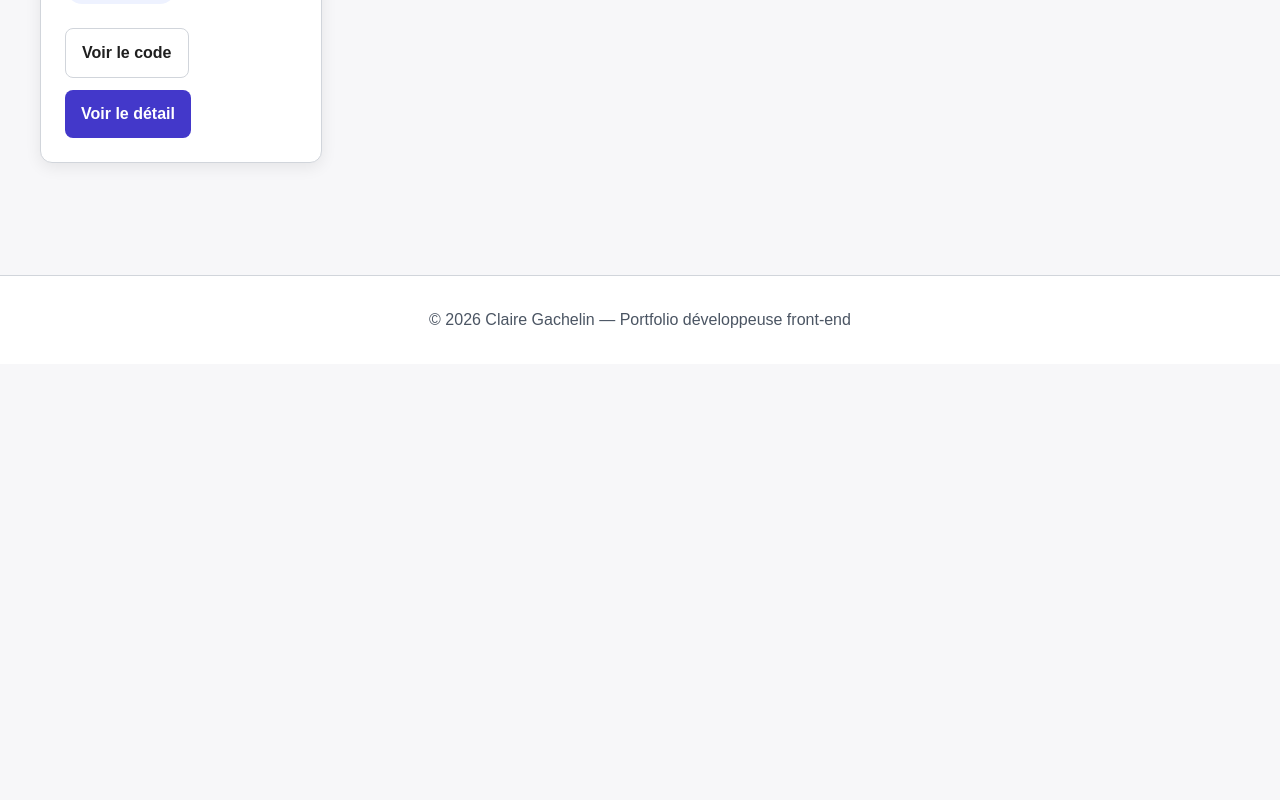
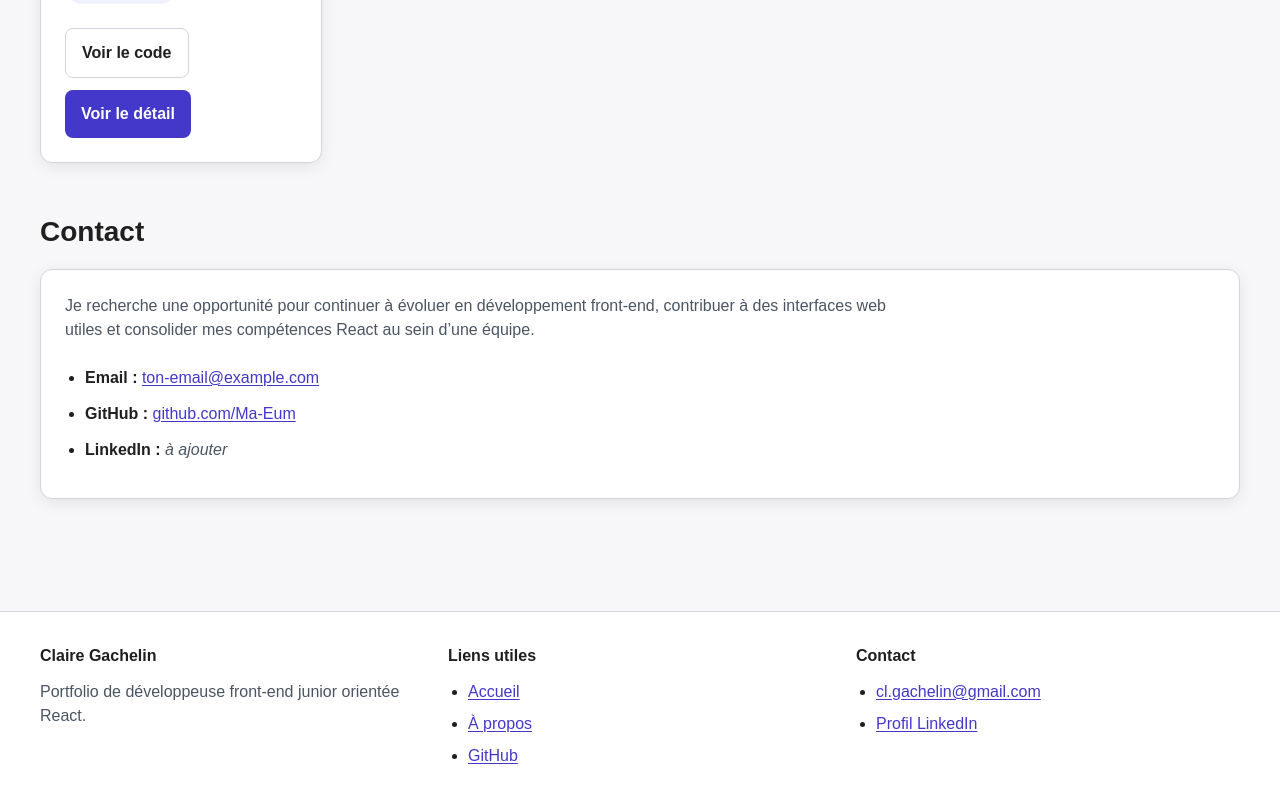
Before and after one commit to Ma-Eum/Portfolio-claire, a React app: page / in a window 1280 px wide. Shown: the part 1815-2615 px from the top of the page. Before the commit the page ends 2179 px from the top, so only its background shows below. Built offline with nearby package versions, Linux system fonts and the light colour scheme; the HTML template or start-up script is replaced by a standard one.

Commit message:
Ajout des liens de contact réels dans le footer et la page d'accueil

```diff
--- a/src/components/Footer/Footer.jsx
+++ b/src/components/Footer/Footer.jsx
@@ -1,12 +1,59 @@
-import './footer.scss'
+import { Link } from 'react-router-dom'
+import './Footer.scss'
 
+// Le footer complète les informations de contact
+// et donne des liens rapides utiles en bas de page.
 function Footer() {
   return (
     <footer className="site-footer">
-      <div className="container">
-        <p className="site-footer__text">
-          © 2026 Claire Gachelin — Portfolio développeuse front-end
-        </p>
+      <div className="container site-footer__content">
+        <div className="site-footer__block">
+          <p className="site-footer__title">Claire Gachelin</p>
+          <p className="site-footer__text">
+            Portfolio de développeuse front-end junior orientée React.
+          </p>
+        </div>
+
+        <div className="site-footer__block">
+          <p className="site-footer__title">Liens utiles</p>
+          <ul className="site-footer__list">
+            <li>
+              <Link to="/">Accueil</Link>
+            </li>
+            <li>
+              <Link to="/about">À propos</Link>
+            </li>
+            <li>
+              <a
+                href="https://github.com/Ma-Eum"
+                target="_blank"
+                rel="noreferrer"
+                aria-label="Voir le profil GitHub de Claire Gachelin"
+              >
+                GitHub
+              </a>
+            </li>
+          </ul>
+        </div>
+
+        <div className="site-footer__block">
+          <p className="site-footer__title">Contact</p>
+          <ul className="site-footer__list">
+            <li>
+              <a href="mailto:cl.gachelin@gmail.com">cl.gachelin@gmail.com</a>
+            </li>
+            <li>
+              <a
+                href="https://www.linkedin.com/in/claire-gachelin"
+                target="_blank"
+                rel="noreferrer"
+                aria-label="Voir le profil LinkedIn de Claire Gachelin"
+              >
+                Profil LinkedIn
+              </a>
+            </li>
+          </ul>
+        </div>
       </div>
     </footer>
   )
--- a/src/components/Footer/footer.scss
+++ b/src/components/Footer/footer.scss
@@ -1,4 +1,4 @@
-@use '../../styles/variables' as *;
+@use '../../styles/_variables' as *;
 
 .site-footer {
   margin-top: $spacing-xl;
@@ -7,8 +7,43 @@
   border-top: 1px solid $color-border;
 }
 
+.site-footer__content {
+  display: grid;
+  grid-template-columns: repeat(auto-fit, minmax(220px, 1fr));
+  gap: $spacing-lg;
+}
+
+.site-footer__block {
+  display: flex;
+  flex-direction: column;
+  gap: $spacing-sm;
+}
+
+.site-footer__title {
+  margin: 0;
+  font-weight: 700;
+}
+
 .site-footer__text {
   margin: 0;
   color: $color-text-secondary;
-  text-align: center;
 }
+
+.site-footer__list {
+  margin: 0;
+  padding-left: 1.25rem;
+}
+
+.site-footer__list li {
+  margin-bottom: 0.5rem;
+}
+
+.site-footer__list a {
+  color: $color-primary;
+  text-decoration: underline;
+  text-underline-offset: 0.15em;
+}
+
+.site-footer__list a:hover {
+  color: $color-primary-hover;
+}
--- a/src/components/Header/Header.jsx
+++ b/src/components/Header/Header.jsx
@@ -1,5 +1,5 @@
 import { NavLink } from 'react-router-dom'
-import './header.scss'
+import './Header.scss'
 
 function Header() {
   return (
--- a/src/pages/Home/Home.jsx
+++ b/src/pages/Home/Home.jsx
@@ -1,15 +1,16 @@
 import ProjectCard from '../../components/ProjectCard/ProjectCard'
 import projects from '../../data/projects'
-import './home.scss'
+import './Home.scss'
 
 // Home est la page d'accueil du portfolio.
 // Le contenu est découpé en sections sémantiques pour améliorer
 // la compréhension, la maintenance et l'accessibilité.
 //
-// Cette page doit répondre rapidement à 3 questions pour un recruteur :
+// Cette page doit répondre rapidement à 4 questions pour un recruteur :
 // 1. Qui suis-je ?
 // 2. Quelles compétences je mobilise ?
 // 3. Quels projets démontrent mon potentiel ?
+// 4. Comment me contacter ?
 function Home() {
   return (
     <main id="main-content" className="home">
@@ -129,6 +130,47 @@ function Home() {
             ))}
           </div>
         </section>
+
+        {/* Section de contact :
+            elle permet à un recruteur d'identifier rapidement
+            les moyens de prise de contact disponibles. */}
+        <section id="contact-section" className="home__section" aria-labelledby="home-contact-title">
+          <h2 id="home-contact-title" className="home__section-title">
+            Contact
+          </h2>
+
+          <div className="home__contact-card">
+            <p className="home__contact-text">
+              Je recherche une opportunité pour continuer à évoluer en développement front-end,
+              contribuer à des interfaces web utiles et consolider mes compétences React au sein
+              d’une équipe.
+            </p>
+
+            <ul className="home__contact-list">
+              <li>
+                <strong>Email :</strong>{' '}
+                <a className="home__contact-link" href="mailto:ton-email@example.com">
+                  ton-email@example.com
+                </a>
+              </li>
+              <li>
+                <strong>GitHub :</strong>{' '}
+                <a
+                  className="home__contact-link"
+                  href="https://github.com/Ma-Eum"
+                  target="_blank"
+                  rel="noreferrer"
+                >
+                  github.com/Ma-Eum
+                </a>
+              </li>
+              <li>
+                <strong>LinkedIn :</strong>{' '}
+                <span className="home__contact-placeholder">à ajouter</span>
+              </li>
+            </ul>
+          </div>
+        </section>
       </div>
     </main>
   )
--- a/src/pages/Home/home.scss
+++ b/src/pages/Home/home.scss
@@ -81,7 +81,8 @@
 }
 
 .home__info-card,
-.home__value-item {
+.home__value-item,
+.home__contact-card {
   padding: $spacing-lg;
   background-color: $color-surface;
   border: 1px solid $color-border;
@@ -104,3 +105,33 @@
   grid-template-columns: repeat(auto-fit, minmax(280px, 1fr));
   gap: $spacing-lg;
 }
+
+.home__contact-text {
+  max-width: 850px;
+  margin: 0 0 $spacing-lg;
+  color: $color-text-secondary;
+}
+
+.home__contact-list {
+  margin: 0;
+  padding-left: 1.25rem;
+}
+
+.home__contact-list li {
+  margin-bottom: $spacing-sm;
+}
+
+.home__contact-link {
+  color: $color-primary;
+  text-decoration: underline;
+  text-underline-offset: 0.15em;
+}
+
+.home__contact-link:hover {
+  color: $color-primary-hover;
+}
+
+.home__contact-placeholder {
+  color: $color-text-secondary;
+  font-style: italic;
+}
```
